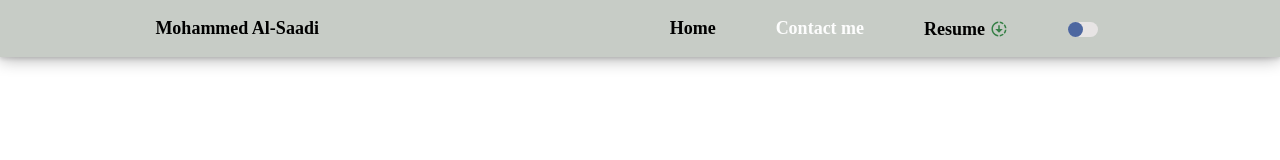
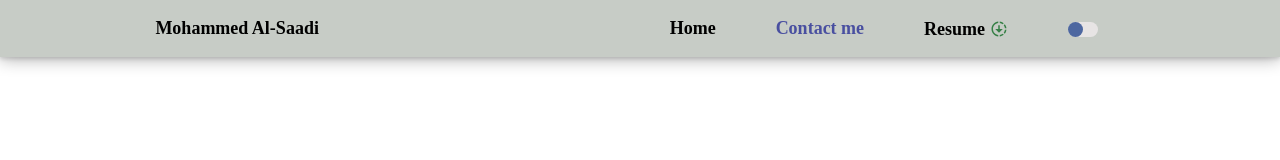
Before and after one commit to Mohammed-Al-Saadi/Portfolio-React, a React (Create React App) app: page /contact in a window 1280 px wide. Shown: the top 160 px of the page. Built offline with nearby package versions, Linux system fonts and the light colour scheme.

Commit message:
new update

```diff
--- a/src/Components/Darkmood.css
+++ b/src/Components/Darkmood.css
@@ -80,6 +80,9 @@ background-color: #050a1ffa;
 .dark .nav-elements.active {
   box-shadow: rgba(255, 255, 255, 0.12) 0px 2px 4px 0px, rgba(255, 255, 255, 0.32) 0px 2px 16px 0px;
 
+}
+.dark .nav-elements a.active{
+  color: rgb(51, 173, 102);
 }
 
 .dark .nav{
--- a/src/Components/Navbar.css
+++ b/src/Components/Navbar.css
@@ -56,7 +56,7 @@ align-items: center;
 }
 
 .nav-elements a.active{
-  color: rgb(253, 253, 253);
+  color: rgb(73, 79, 160);
 }
 
 
```
